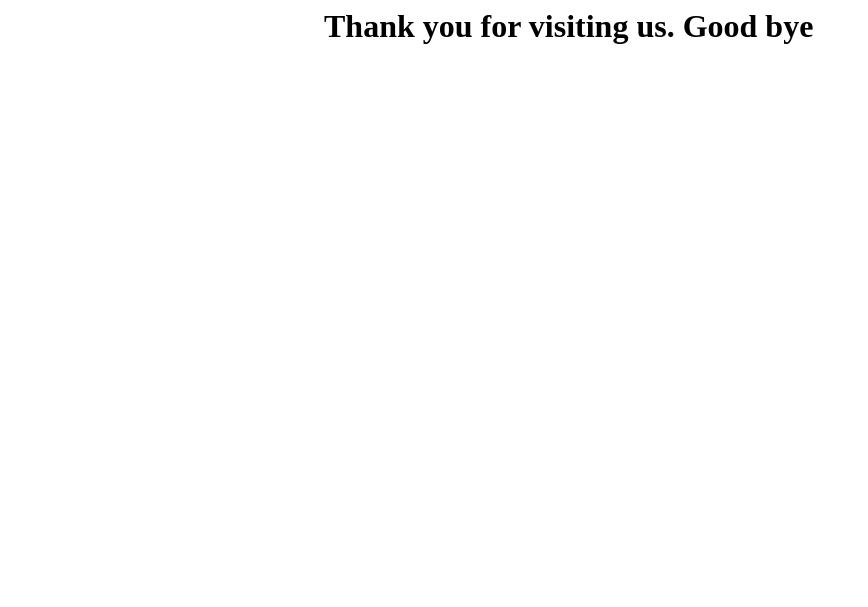
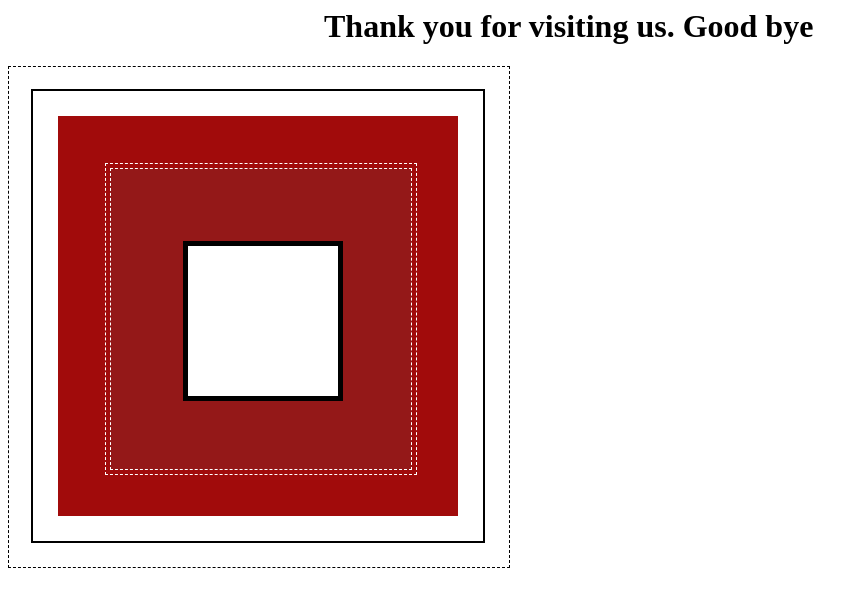
Before and after one commit to 1218537107slzb6/lhr, a Flask app: page /end in a window 1280 px wide. Shown: the top 607 px of the page, without its empty margins (0-868 px from the left). Run offline with Flask 3, Linux system fonts and the light colour scheme.

Commit message:
Update end.html

```diff
--- a/templates/end.html
+++ b/templates/end.html
@@ -8,3 +8,91 @@
 <div class="container">
 <h1>Thank you for visiting us. Good bye</h1>
 </div>
+<!DOCTYPE html>
+<html lang="en">
+
+<head>
+    <meta charset="UTF-8">
+    <meta http-equiv="X-UA-Compatible" content="IE=edge">
+    <meta name="viewport" content="width=device-width, initial-scale=1.0">
+    <title>Document</title>
+</head>
+<style>
+    .big {
+        width: 500px;
+        height: 500px;
+        border: 1px dashed black;
+        position: relative;
+        overflow: hidden;
+        background: white;
+    }
+
+    .small {
+        width: 300px;
+        height: 300px;
+        border: 1px dashed white;
+        position: absolute;
+        margin-top: 4px;
+        margin-left: 4px;
+        background: rgb(148, 24, 24);
+        overflow: hidden;
+    }
+
+    .small1 {
+        width: 450px;
+        height: 450px;
+        border: 2px solid black;
+        position: absolute;
+        margin-top: 22px;
+        margin-left: 22px;
+        overflow: hidden;
+        background: white;
+    }
+
+    .small2 {
+        width: 310px;
+        height: 310px;
+        border: 1px dashed white;
+        position: absolute;
+        margin-top: 47px;
+        margin-left: 47px;
+        background: rgb(161, 11, 11);
+        overflow: hidden;
+    }
+
+    .box2 {
+        width: 400px;
+        height: 400px;
+        position: absolute;
+        margin-top: 25px;
+        margin-left: 25px;
+        background: rgb(161, 11, 11);
+    }
+
+    .box3 {
+        width: 150px;
+        height: 150px;
+        border: 5px solid black;
+        position: absolute;
+        margin-top: 72px;
+        margin-left: 72px;
+        background: white;
+    }
+</style>
+
+<body>
+    <div class="big">
+        <div class="small1">
+            <div class="box2">
+                <div class="small2">
+                    <div class="small">
+                        <div class="box3">
+                        </div>
+                    </div>
+                </div>
+            </div>
+        </div>
+    </div>
+</body>
+
+</html>
```
